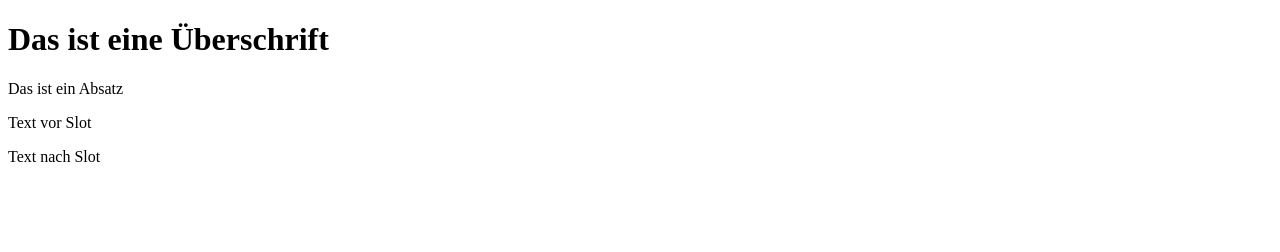
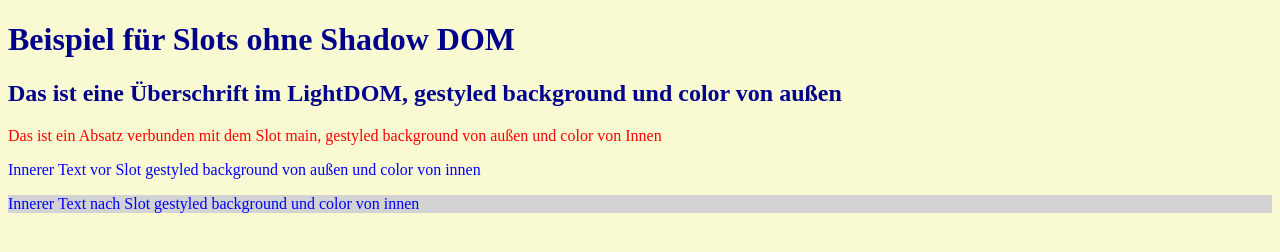
Before and after one commit to Huluvu424242/vanilla-webcomponent.example, a plain HTML site: page index.html in a window 1280 px wide. Drawn offline with Linux system fonts and the light colour scheme.

Commit message:
[projectsetup] finiale Demeo 1
Signed-off-by: Huluvu424242 alias Thomas Schubert <huluvu424242@gmail.com>

```diff
--- a/index.html
+++ b/index.html
@@ -4,14 +4,23 @@
         <meta charset="utf-8">
         <title>Demo von Vanilla Webcomponents</title>
         <script type="module" src="src/vwc-slots-lightdom.js"></script>
+
+        <style>
+            body {
+                background: lightgoldenrodyellow;
+            }
+            h1,h2 {
+                color:darkblue;
+            }
+        </style>
     </head>
     <body>
 
+<h1>Beispiel für Slots ohne Shadow DOM</h1>
         <vwc-slots-lightdom>
-            <div slot="main">
-                <h1>Das ist eine Überschrift</h1>
-                <p> Das ist ein Absatz </p>
-            </div>
+                <h2>Das ist eine Überschrift im LightDOM, gestyled background und color von außen</h2>
+                <div slot="main"> Das ist ein Absatz verbunden mit dem Slot main, gestyled background von außen
+                    und color von Innen </div>
         </vwc-slots-lightdom>
     </body>
 </html>
--- a/src/vwc-slots-lightdom.js
+++ b/src/vwc-slots-lightdom.js
@@ -1,10 +1,19 @@
 const template = document.createElement('template');
 template.innerHTML = `
-    <div>
-        <p>Text vor Slot</p>
+<style>
+p {
+    color:blue;
+}
+div {
+    color:red;
+}
+#text {
+    background: lightgray;
+}
+</style>
+        <p>Innerer Text vor Slot gestyled background von außen und color von innen</p>
         <slot name="main"></slot>
-        <p>Text nach Slot</p>
-    </div>
+        <p id="text">Innerer Text nach Slot gestyled background und color von innen</p>
 `;
 
 export class VwcSlotsLightdom extends HTMLElement {
```
